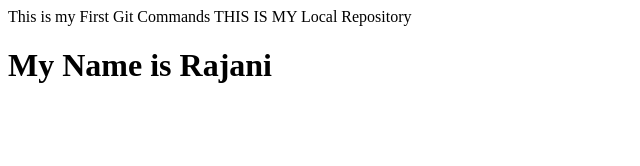
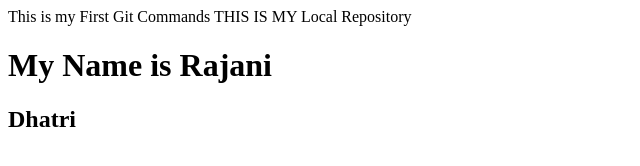
Before and after one commit to Rajanieng/Rajanieng, a plain HTML site: page index.html in a window 1280 px wide. Shown: the whole page, without its empty margins (0-640 px from the left). Drawn offline with Linux system fonts and the light colour scheme.

Commit message:
changes done

```diff
--- a/index.html
+++ b/index.html
@@ -5,5 +5,5 @@
 <p>This is my First Git Commands
 THIS IS MY Local Repository</p>
 <h1>My Name is Rajani</h1>
-
+<h2>Dhatri</h2>
 </html>
```
